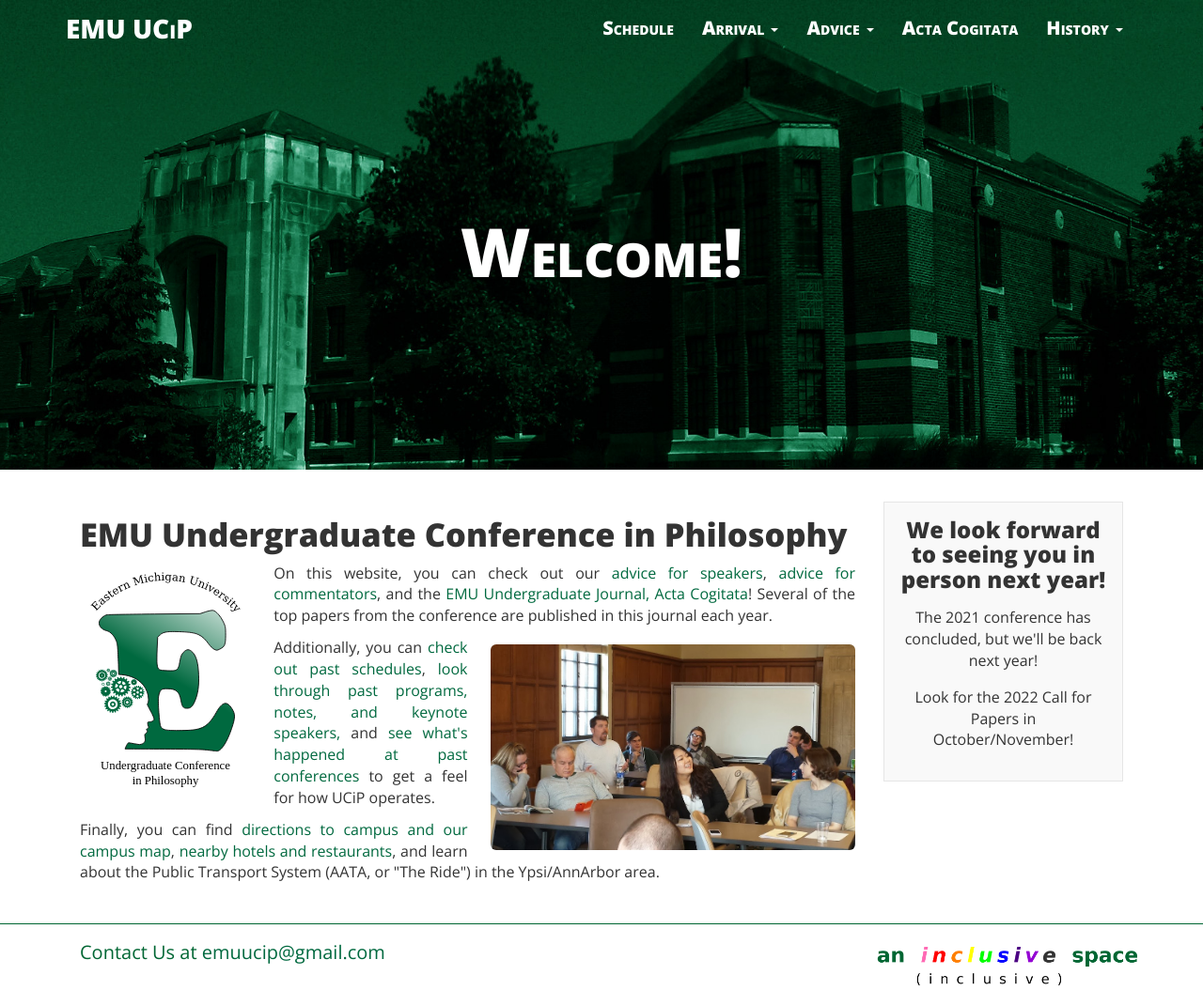
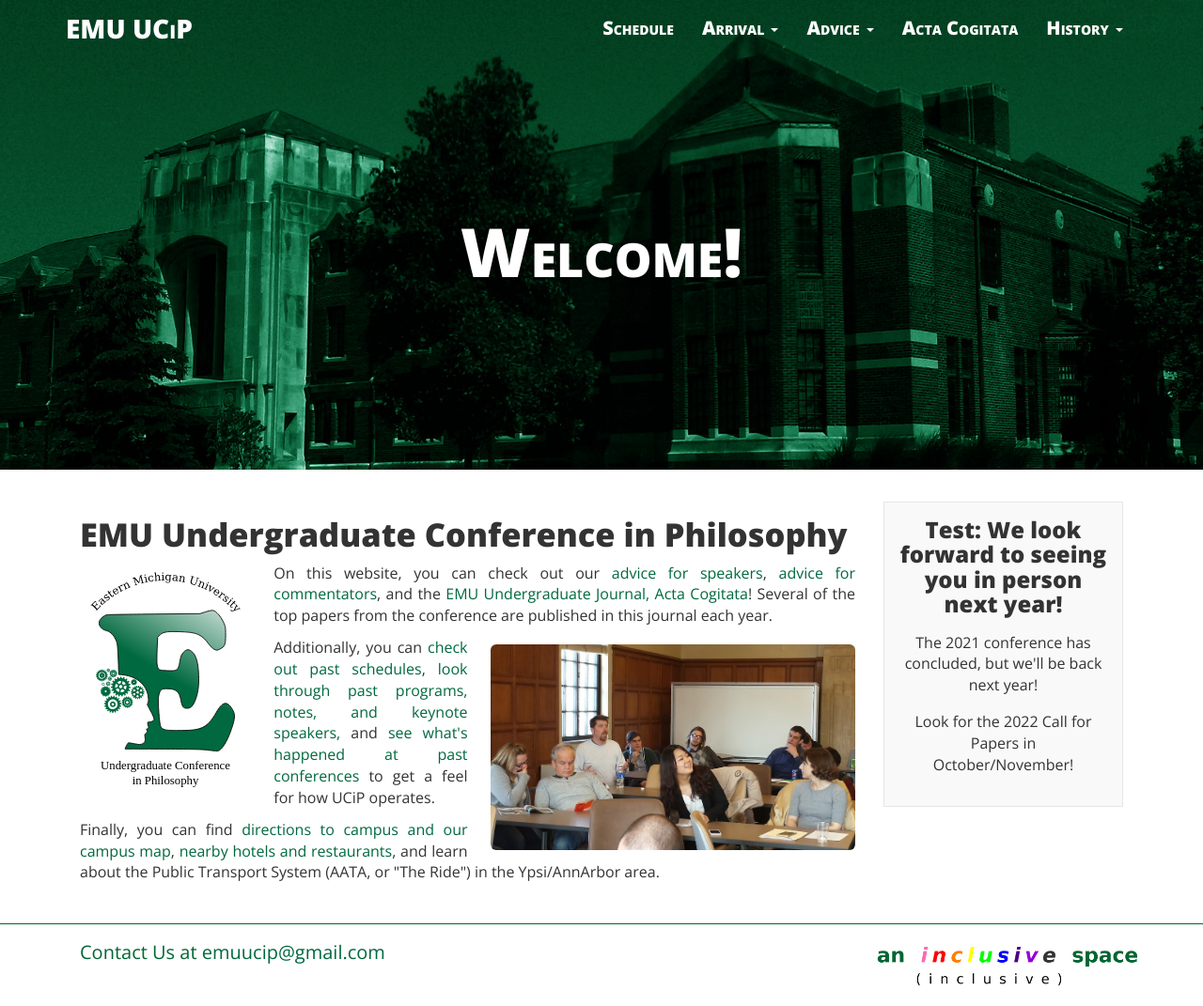
Before and after one commit to ucip/ucip.github.io, a Jekyll site: the page built from index.html, in a window 1280 px wide. Shown: the whole page at 94% size. Built offline with Jekyll 4.4.1, drawn with Linux system fonts in a browser that asks for light colours; nearby versions of some CDN libraries.

Commit message:
Update box.html

```diff
--- a/_includes/box.html
+++ b/_includes/box.html
@@ -48,7 +48,7 @@
 <!-- CONFERENCE CLOSED MESSAGE-->
 <div class="col-sm-3 col-xs-12 hidden-print">
   <div class="post-list-box announcement">
-    <h3 class="text-center post-list-header">We look forward to seeing you in person next year!</h3>
+    <h3 class="text-center post-list-header">Test: We look forward to seeing you in person next year!</h3>
     <p class="text-center announcement-text">The 2021 conference has concluded, but we'll be back next year!</p>
     <p class="text-center announcement-text">Look for the 2022 Call for Papers in October/November!</p>
   </div>
```
